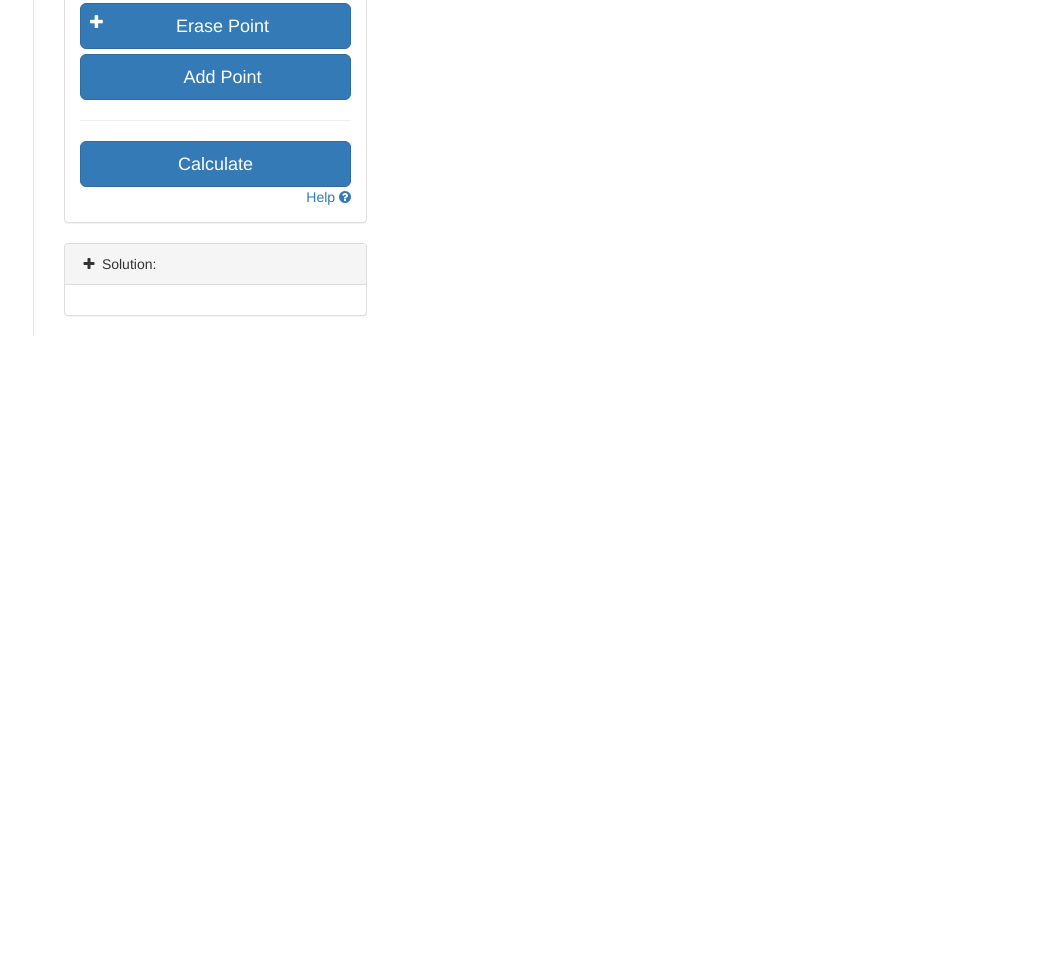
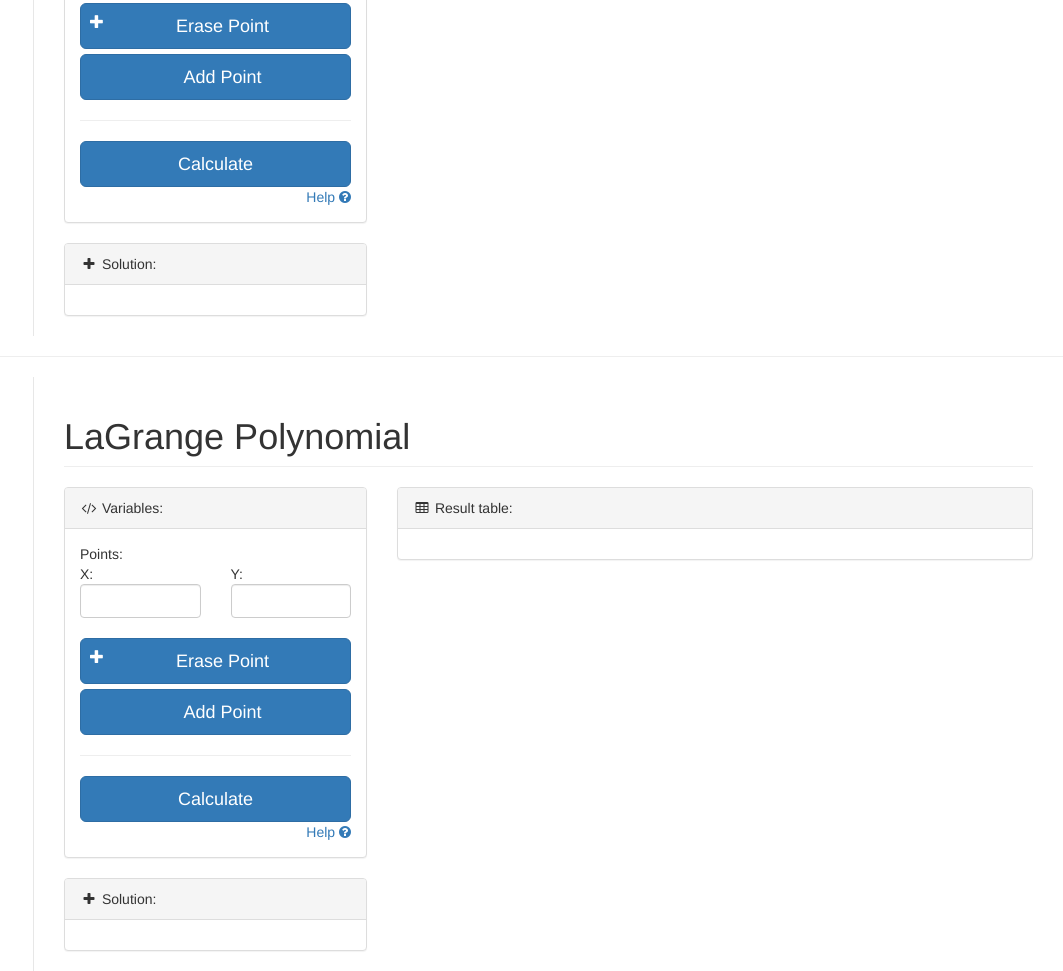
Before and after one commit to Thormod/AnalisisNumerico, a website: page practica/pages/interpolation.html in a window 1280 px wide. Shown: the part 912-1883 px from the top of the page, without its empty margins (217-1280 px from the left). Before the commit the page ends 1248 px from the top, so only its background shows below. Drawn offline with nearby package versions, Linux system fonts and the light colour scheme.

Commit message:
Corrección
Se le agregó la base del polinomio de lagrange

```diff
--- a/practica/pages/interpolation.html
+++ b/practica/pages/interpolation.html
@@ -224,6 +224,82 @@
       </div>
    </div>
 
+    <hr>
+
+    <div id="page-wrapper" style="margin-top: 20px;">
+      <div class="row" id="equation">
+         <div class="col-lg-12">
+            <h1 class="page-header">LaGrange Polynomial</h1>
+         </div>
+         <!-- /.col-lg-12 -->
+      </div>
+      <!-- /.row -->
+
+       <div class="row">
+         <!-- /.col-lg-8 -->
+         <div class="col-lg-4">
+            <div class="panel panel-default">
+               <div class="panel-heading">
+                  <i class="fa fa-code fa-fw"></i> Variables:
+               </div>
+               <!-- /.panel-heading -->
+               <div class="panel-body">
+                  <div class="list-group">
+                     <span>Points:</span>
+                     <div id="lagrange-control-points">
+                     <div class="row">
+                        <div class="col-lg-6">
+                           <span>X:</span>
+                           <input class="form-control" id="lx0" value=''>
+                        </div>
+                        <div class="col-lg-6">
+                           <span>Y:</span>
+                           <input class="form-control" id="ly0" value=''>
+                        </div>
+                     </div>
+                  </div>
+                  </div>
+                  <div class="inner-addon left-addon">
+                     <i class="glyphicon glyphicon-plus"></i>
+                     <input type="button" class="btn btn-primary btn-lg btn-block" value="Erase Point" name="" id="lagrange-erase-point" />
+                     <input type="button" class="btn btn-primary btn-lg btn-block" value="Add Point" name="" id="lagrange-add-point" />
+                  </div><hr>
+                  <input type="button" class="btn btn-primary btn-lg btn-block" name="" id="method3" value="Calculate">
+                  <a href="" class="pull-right" data-toggle="modal" data-target="#lagrange-modal">Help <i class="fa fa-question-circle"></i></a>
+               </div>
+               <!-- /.panel-body -->
+                 <!-- /.panel -->
+
+            </div>
+            <!-- /.panel -->
+            <div class="panel panel-default">
+               <div class="panel-heading">
+                  <i class="fa fa-plus fa-fw"></i> Solution:
+               </div>
+               <!-- /.panel-heading -->
+               <div class="panel-body">
+                  <section id="lagrange-area"></section>
+               </div>
+               <!-- /.panel-body -->
+            </div>
+
+         </div>
+         <!-- /.row -->
+               <div class="col-lg-8">
+            <div class="panel panel-default">
+               <div class="panel-heading">
+                  <i class="fa fa-table fa-fw"></i> Result table:
+               </div>
+               <!-- /.panel-heading -->
+               <div class="panel-body" id="lagrange-mat" style=" overflow:auto;">
+
+               </div>
+            </div>
+         </div>
+
+      </div>
+   </div>
+
 
  <!-- Modals -->
 
@@ -246,7 +322,7 @@
       </div><!-- /.modal -->
       <!-- /Equation modal -->
 
-       <!-- Newton divided differences modal -->
+      <!-- Newton divided differences modal -->
       <div class="modal fade" id="newton-modal">
         <div class="modal-dialog">
           <div class="modal-content">
@@ -265,6 +341,25 @@
       </div><!-- /.modal -->
       <!-- /Newton divided differences modal -->
 
+      <!-- LaGrange polynomial modal -->
+      <div class="modal fade" id="lagrange-modal">
+        <div class="modal-dialog">
+          <div class="modal-content">
+            <div class="modal-header">
+              <button type="button" class="close" data-dismiss="modal" aria-label="Close"><span aria-hidden="true">&times;</span></button>
+              <h4 class="modal-title">LaGrange Polynomial</h4>
+            </div>
+            <div class="modal-body">
+              <p></p>
+            </div>
+            <div class="modal-footer">
+              <button type="button" class="btn btn-default" data-dismiss="modal">Close</button>
+            </div>
+          </div><!-- /.modal-content -->
+        </div><!-- /.modal-dialog -->
+      </div><!-- /.modal -->
+      <!-- /LaGrange polynomial modal -->
+
 
 <!-- /Modals -->
 
```
Also changed, not shown: practica/dist/js/interpolation.js.
